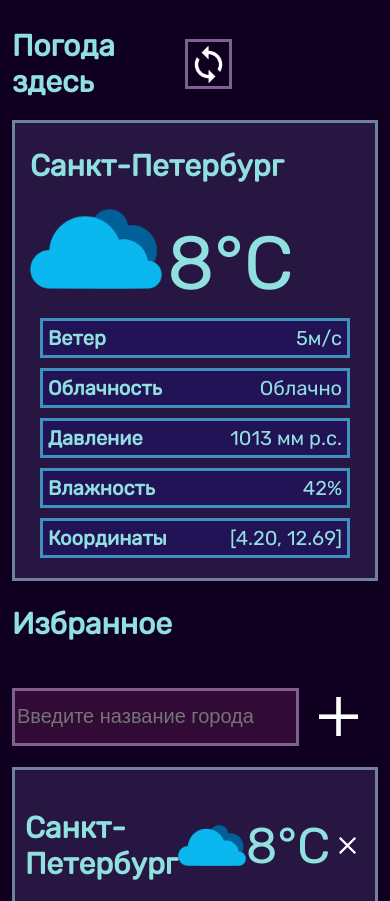
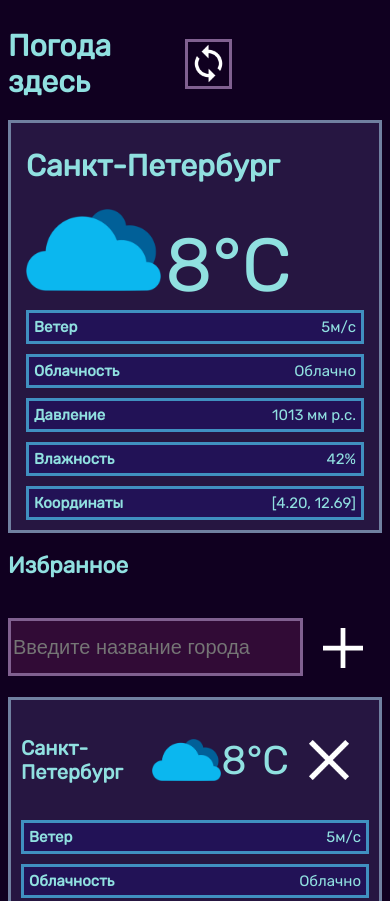
Before and after one commit to KitsuNeko256/WebWeather, a plain HTML site: page index.html in a window 390 px wide. Shown: the top 901 px of the page. Drawn offline with Linux system fonts and the light colour scheme.

Commit message:
Fixed adaptability to 320 px

```diff
--- a/styles.css
+++ b/styles.css
@@ -216,3 +216,24 @@ ul {
         font-size: 20px;
     }
 }
+@media screen and (max-width: 400px) {
+    html {
+        font-size: 15px;
+        margin: 0;
+    }
+    .mainCity ul li {
+        font-size: 15px;
+    }
+    .favInput input {
+        font-size: 20px;
+    }
+    .favCityHeader h3 {
+        font-size: 20px;
+    }
+    .favCity .temperature {
+        font-size: 40px;
+    }
+    .weatherList {
+        margin: 0;
+    }
+}
```
